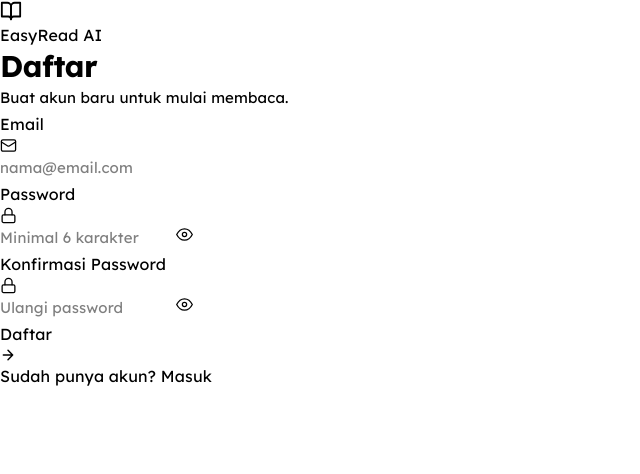
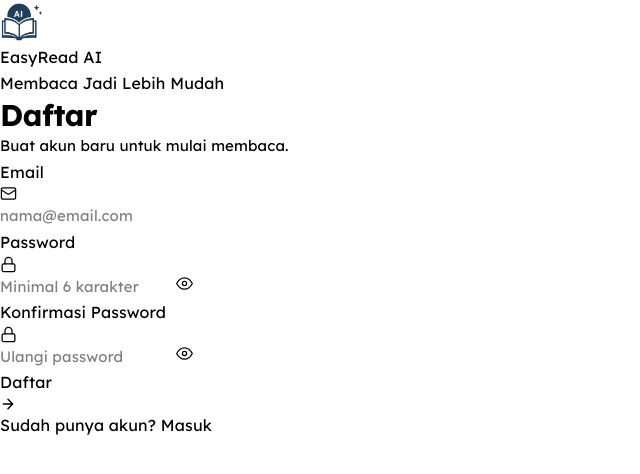
Before and after one commit to rascalosh/SFT-EasyRead, a Next.js app in the folder SFT-EasyRead/apps/web/: page /register in a window 1280 px wide. Shown: the top 474 px of the page, without its empty margins (0-640 px from the left). Built offline with nearby package versions, Linux system fonts and the light colour scheme; a web font is replaced by a local one.

Commit message:
Use the new EasyRead logo and keep the sidebar toggle fixed.

```diff
--- a/SFT-EasyRead/apps/web/components/layout/Logo.tsx
+++ b/SFT-EasyRead/apps/web/components/layout/Logo.tsx
@@ -1,9 +1,22 @@
-export default function Logo({ compact = false, dark = false }: { compact?: boolean; dark?: boolean }) {
+export default function Logo({
+  compact = false,
+  dark = false,
+  markSize = 32,
+}: {
+  compact?: boolean
+  dark?: boolean
+  markSize?: number
+}) {
   return (
     <div className="flex items-center gap-2.5">
-      <div className="grid h-8 w-8 shrink-0 place-items-center rounded-xl bg-brand text-[var(--color-brand-ink)] shadow-sm">
-        <span className="text-[14px] font-bold leading-none">Aa</span>
-      </div>
+      <img
+        src="/brand/logo-mark.png"
+        alt={compact ? "EasyRead AI" : ""}
+        width={markSize}
+        height={markSize}
+        className="shrink-0 object-contain"
+        draggable={false}
+      />
       {!compact && (
         <div className="leading-tight">
           <div className={`text-[15px] font-bold ${dark ? "text-[#c8d5e0]" : "text-ink"}`}>
--- a/SFT-EasyRead/apps/web/components/register/RegisterPage.tsx
+++ b/SFT-EasyRead/apps/web/components/register/RegisterPage.tsx
@@ -1,6 +1,7 @@
 "use client"
 
 import { useRouter } from "next/navigation"
+import Logo from "@/components/layout/Logo"
 import { RegisterForm } from "./RegisterForm"
 
 export default function RegisterPage() {
@@ -12,16 +13,8 @@
       style={{ background: "linear-gradient(135deg, var(--color-brand-soft) 0%, var(--color-brand-softer) 50%, var(--color-brand-soft) 100%)" }}
     >
       <div className="w-full max-w-md bg-surface-raised rounded-2xl shadow-[var(--shadow-xl)] px-8 py-10 animate-[fade-in_350ms_ease-out_both]">
-        <div className="flex items-center gap-3 mb-8">
-          <span className="grid h-11 w-11 place-items-center rounded-xl bg-brand text-[var(--color-brand-ink)]">
-            <svg width="22" height="22" viewBox="0 0 24 24" fill="none" stroke="currentColor" strokeWidth="2" strokeLinecap="round" strokeLinejoin="round">
-              <path d="M2 3h6a4 4 0 0 1 4 4v14a3 3 0 0 0-3-3H2z"/>
-              <path d="M22 3h-6a4 4 0 0 0-4 4v14a3 3 0 0 1 3-3h7z"/>
-            </svg>
-          </span>
-          <span className="text-xl font-bold text-ink">
-            EasyRead <span className="text-brand">AI</span>
-          </span>
+        <div className="mb-8">
+          <Logo markSize={44} />
         </div>
 
         <h1 className="text-heading-1 text-ink mb-1">Daftar</h1>
```
Also changed, not shown: SFT-EasyRead/apps/web/components/layout/DashboardShell.tsx (+12 -6 lines), SFT-EasyRead/apps/web/components/layout/Sidebar.tsx (+6 -23 lines), SFT-EasyRead/apps/web/components/layout/TopBar.tsx (+4 -22 lines), SFT-EasyRead/apps/web/components/login/LoginPage.tsx (+3 -10 lines), SFT-EasyRead/apps/web/public/brand/logo-mark.png (added).
